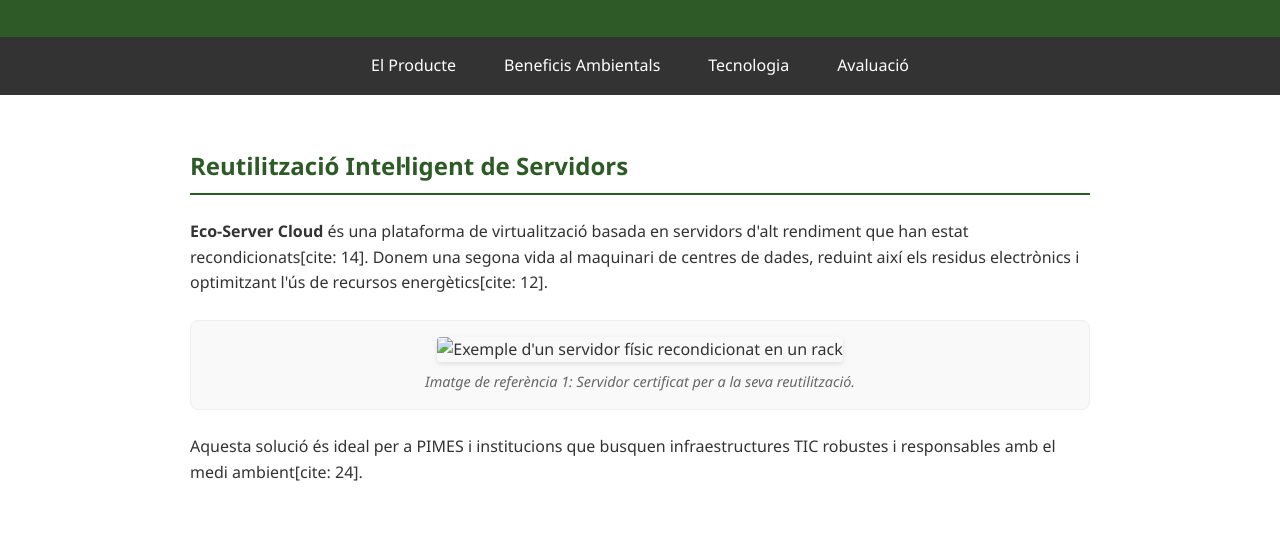
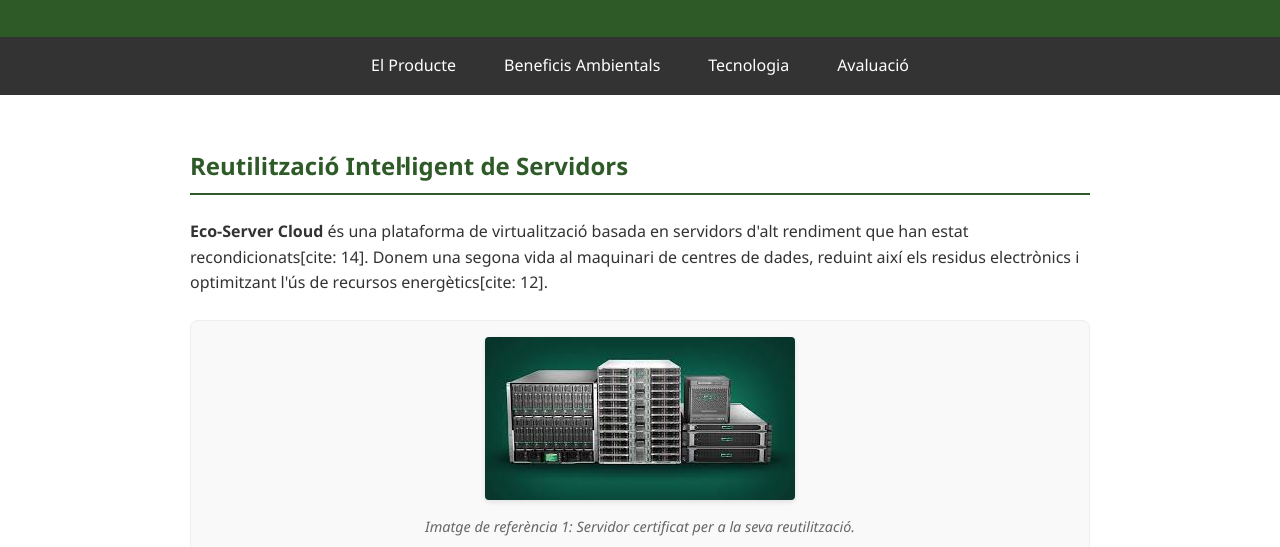
Before and after one commit to mohammedoufkir-gif/sosteniblidad, a plain HTML site: page index.html in a window 1280 px wide. Shown: the part 143-690 px from the top of the page. Drawn offline with Linux system fonts and the light colour scheme.

Commit message:
Update index.html

```diff
--- a/index.html
+++ b/index.html
@@ -169,7 +169,7 @@
             <p><strong>Eco-Server Cloud</strong> és una plataforma de virtualització basada en servidors d'alt rendiment que han estat recondicionats[cite: 14]. Donem una segona vida al maquinari de centres de dades, reduint així els residus electrònics i optimitzant l'ús de recursos energètics[cite: 12].</p>
 
             <div class="contenedor-imagen">
-                <img src="servidor.jpg" alt="Exemple d'un servidor físic recondicionat en un rack">
+                <img src="server.jpg" alt="Exemple d'un servidor físic recondicionat en un rack">
                 <div class="peu-imagen">Imatge de referència 1: Servidor certificat per a la seva reutilització.</div>
             </div>
             <p>Aquesta solució és ideal per a PIMES i institucions que busquen infraestructures TIC robustes i responsables amb el medi ambient[cite: 24].</p>
```
